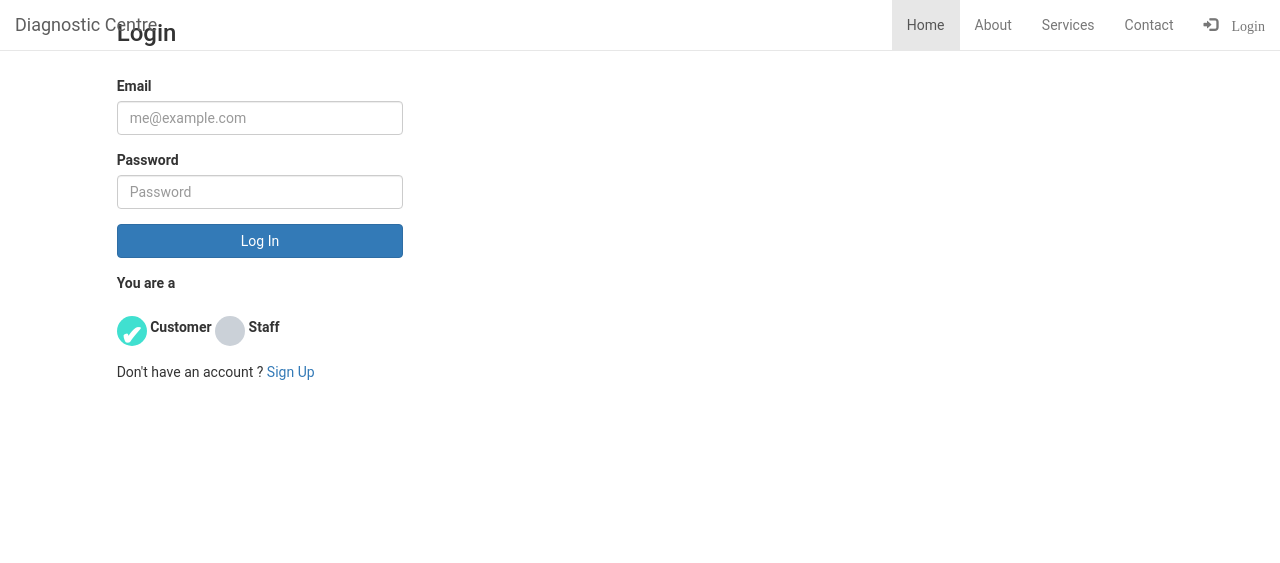
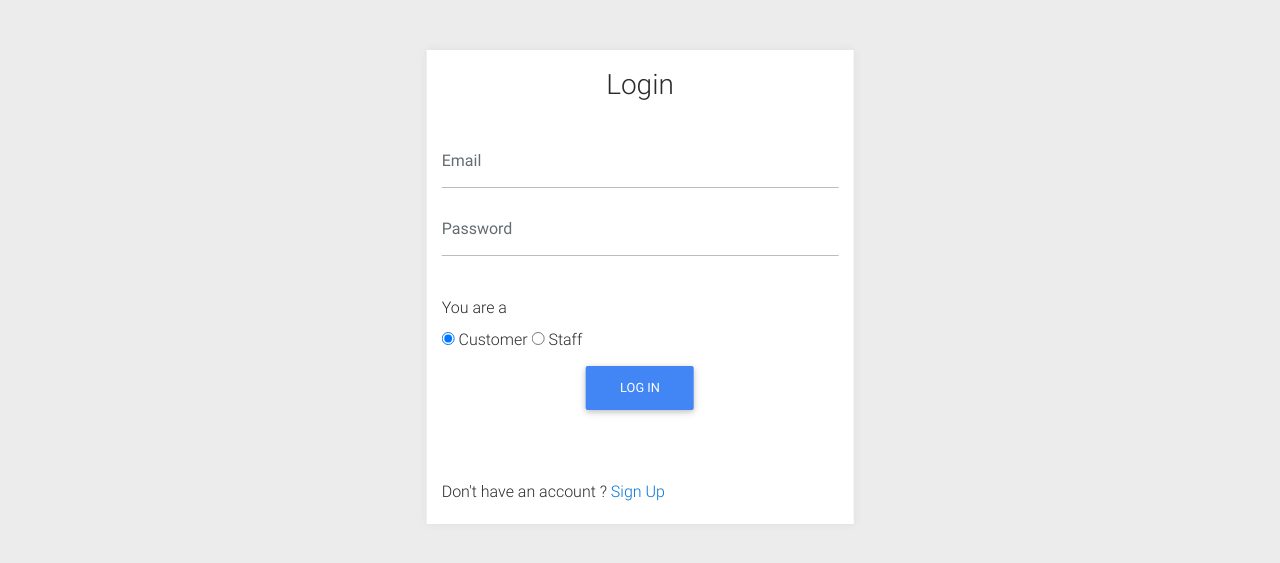
Before and after one commit to nitinprakash96/swe17, a Django app: page /login in a window 1280 px wide. Shown: the top 563 px of the page. Run offline with Django 3.2, Linux system fonts and the light colour scheme; some libraries are stand-ins or nearby versions.

Commit message:
UI changes

```diff
--- a/DiagnosticCentre/templates/base.html
+++ b/DiagnosticCentre/templates/base.html
@@ -1,59 +1,49 @@
 <!DOCTYPE html>
 <html>
 <head>
-	<title>{% block title %}{% endblock %}</title>
-	<link rel="stylesheet" type="text/css" href="https://maxcdn.bootstrapcdn.com/bootstrap/3.3.7/css/bootstrap.min.css">
-	<script type="text/javascript" src="https://code.jquery.com/jquery-3.2.1.min.js"></script>
-	<script type="text/javascript" src="https://maxcdn.bootstrapcdn.com/bootstrap/3.3.7/js/bootstrap.min.js"></script>
-	<link href="https://fonts.googleapis.com/css?family=Orbitron" rel="stylesheet">
+
+	<meta charset="utf-8">
+	<meta name="viewport" content="width=device-width, initial-scale=1, shrink-to-fit=no">
+	<meta http-equiv="x-ua-compatible" content="ie=edge">
+
+	<title>Diagnostic Centre</title>
+
+	<!-- Font Awesome -->
+	<link rel="stylesheet" href="https://maxcdn.bootstrapcdn.com/font-awesome/4.7.0/css/font-awesome.min.css">
+
+	<!-- Bootstrap core CSS -->
+	<link href="/static/css/bootstrap.min.css" rel="stylesheet">
+
+	<!-- Material Design Bootstrap -->
+	<link href="/static/css/mdb.min.css" rel="stylesheet">
 	{% block headcss %}{% endblock %}
 </head>
+
 <body>
 	<div class="container-fluid">
 		<div class="row">
-			<nav class="navbar navbar-default navbar-fixed-top">
-	<div class="container-fluid">
-		<div class="navbar-header" id="brand">
-			<a class="navbar-brand" href="/">Diagnostic Centre</a>
-		</div>
-		<ul class="nav navbar-nav navbar-right">
-			<li class="active"><a href="#">Home</a></li>
-			<li><a href="#">About</a></li>
-			<li><a href="#">Services</a></li>
-			<li><a href="#">Contact</a></li>
-
-			{% if "user_id" in request.session %}
-			<li class="dropdown">
-				<a class="dropdown-toggle" data-toggle="dropdown" href="#"><span class="glyphicon glyphicon-user"></span> {{ request.session.user_id }}
-					<span class="caret"></span>
-				</a>
-				<ul class="dropdown-menu">
-				{% ifequal request.session.user_type "U" %}
-					<li><a href="/reports"> Reports </a></li>
-					<li><a href="/appointments"> Upcoming Appointments</a></li>
-				{% endifequal %}
-				{% ifequal request.session.user_type "S" %}
-					<li><a href="/reports"> View Schedule </a></li>
-					<li><a href="/appointments"> Upload Reports</a></li>
-				{% endifequal %}
-				{% ifequal request.session.user_type "A" %}
-					<li><a href="/reports"> Manage Staff </a></li>
-					<li><a href="/appointments"> Schedule Staff</a></li>
-				{% endifequal %}
-					<li><a href="/logout?redirect=/"> Logout </a></li>
-				</ul>
-			</li>
-			{% else %}
-			<li><a href="/login?redirect=/"><span class="glyphicon glyphicon-log-in"> Login </a></li>
-			{% endif %}
-			</ul>
-	</div>
-</nav>
-{% block content %}
-{% endblock %}
+			{% block content %}
+			{% endblock %}
 		</div>
 	</div>
-	{% block bodyjs %}
-	{% endblock %}
+			<!--/.Navbar-->
+
+	<!-- SCRIPTS -->
+
+    <!-- JQuery -->
+    <script type="text/javascript" src="static/js/jquery-3.1.1.min.js"></script>
+
+    <!-- Bootstrap dropdown -->
+    <script type="text/javascript" src="static/js/popper.min.js"></script>
+
+    <!-- Bootstrap core JavaScript -->
+    <script type="text/javascript" src="static/js/bootstrap.min.js"></script>
+
+    <!-- MDB core JavaScript -->
+    <script type="text/javascript" src="static/js/mdb.min.js"></script>
+
+    <script>
+        new WOW().init();
+    </script>
 </body>
 </html>
--- a/DiagnosticCentre/templates/login/login.html
+++ b/DiagnosticCentre/templates/login/login.html
@@ -1,86 +1,16 @@
 {% extends 'base.html' %}
 
-{% block title %} Login | OAS {% endblock %}
+{% block title %} Login | SIM {% endblock %}
 
 {% block headcss %}
 {% load static %}
-	<link rel="stylesheet" type="text/css" href="{% static 'css/main.css' %}">
+	<link rel="stylesheet" type="text/css" href="{% static '/css/auth.css' %}">
 {% endblock %}
 
 {% block content %}
-<style type="text/css">
-    *{font-family: 'Roboto', sans-serif;}
-
-@keyframes click-wave {
-  0% {
-    height: 40px;
-    width: 40px;
-    opacity: 0.35;
-    position: relative;
-  }
-  100% {
-    height: 200px;
-    width: 200px;
-    margin-left: -80px;
-    margin-top: -80px;
-    opacity: 0;
-  }
-}
-
-.option-input {
-  -webkit-appearance: none;
-  -moz-appearance: none;
-  -ms-appearance: none;
-  -o-appearance: none;
-  appearance: none;
-  position: relative;
-  top: 13.33333px;
-  right: 0;
-  bottom: 0;
-  left: 0;
-  height: 30px;
-  width: 30px;
-  transition: all 0.15s ease-out 0s;
-  background: #cbd1d8;
-  border: none;
-  color: #fff;
-  cursor: pointer;
-  display: inline-block;
-  margin-right: 0.5rem;
-  outline: none;
-  position: relative;
-  z-index: 1000;
-}
-.option-input:hover {
-  background: #9faab7;
-}
-.option-input:checked {
-  background: #40e0d0;
-}
-.option-input:checked::before {
-  height: 30px;
-  width: 30px;
-  position: absolute;
-  content: '✔';
-  display: inline-block;
-  font-size: 26.66667px;
-  text-align: center;
-  line-height: 40px;
-}
-.option-input.radio {
-  border-radius: 50%;
-}
-.option-input.radio::after {
-  border-radius: 50%;
-  outline: none;
-}
-
-</style>
-
-<div class="container">
 <div class="col-xs-10 col-md-8 col-lg-4" id="login_box">
 	<div class="row">
-    		<div class="col-sm-10 col-sm-push-1" id="login_box_internal">
+		<div class="col s8" id="login_box_internal">
 			<span id="login_title"><h3>Login</h3></span><br>
 			{% if alert %}
 			<div class="alert alert-{{ alert }}">
@@ -89,17 +19,14 @@
 			{% endif %}
 			<form method="post" action="/login"> {% csrf_token %}
 				<div class="form-group">
-    					<label for="email">Email</label>
-    					<input type="email" class="form-control" id="email" name="email" placeholder="me@example.com">
+
+					<input type="email" class="form-control" id="email" name="email" placeholder="Email">
 				</div>
 				<div class="form-group">
-    					<label for="pwd">Password</label>
+
 					<input type="password" class="form-control" id="pwd" name="pwd" placeholder="Password">
 				</div>
-    				<div class="form-group">
-    					<button type="submit" class="btn btn-primary btn-block">Log In</button>
-    				</div>
-    				<input type="hidden" name="redirect" value="{{ redirect }}">
+				<br>
 				<label for="type">You are a</label>
                 <div>
                 	<label>
@@ -111,7 +38,14 @@
                         	Staff
                     </label>
                 </div>
+				<div class="form-group">
+					<center>
+						<button type="submit" class="btn btn-primary waves-effect waves-light">Log In</button>
+					</center>
+				</div>
+				<input type="hidden" name="redirect" value="{{ redirect }}">
 			</form>
+			<br>
 			<br>
 			<div id="register">
 				<span id="question">Don't have an account ?</span><span id="signup"> <a href="/register/user">Sign Up </a></span>
@@ -119,5 +53,4 @@
 		</div>
 	</div>
 </div>
-</div>
 {% endblock %}
--- a/DiagnosticCentre/templates/register/registeruser.html
+++ b/DiagnosticCentre/templates/register/registeruser.html
@@ -10,7 +10,7 @@
 {% block content %}
 <div class="col-xs-10 col-md-8 col-lg-4" id="register_box">
 	<div class="row">
-		<div class="col-sm-10 col-sm-push-1" id="register_box_internal">
+		<div class="col s12" id="register_box_internal">
 			<span id="register_title"><h3>Register as User</h3></span><br>
 			<form method="post" action="/register/user"> {% csrf_token %}
 				<div class="form-group">
```
Also changed, not shown: DiagnosticCentre/static/css/register.css (deleted, +0 -131 lines), DiagnosticCentre/templates/register/register.html (+9 -10 lines), DiagnosticCentre/db.sqlite3, 3 other files. Lines whose indentation alone changed are shown as unchanged.
